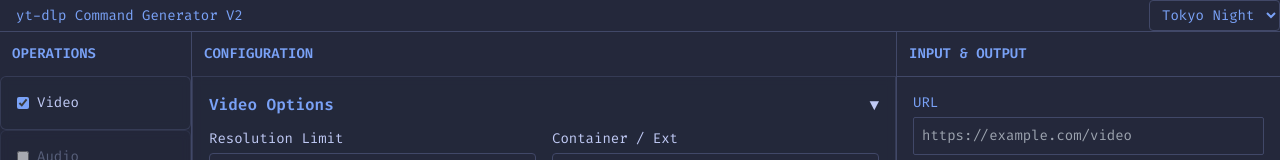
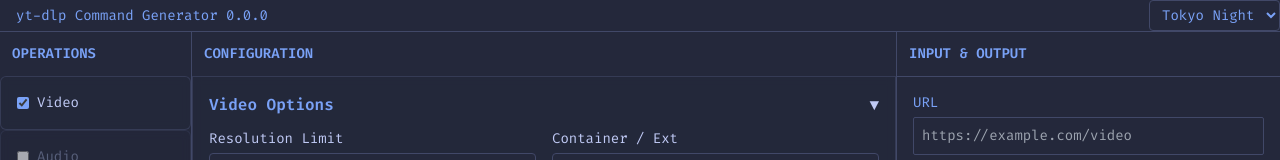
Before and after one commit to pnvttk/yt-dlp-cg, a React (Vite) app: page / in a window 1280 px wide. Shown: the top 160 px of the page. Built offline with nearby package versions, Linux system fonts and the light colour scheme.

Commit message:
feat: add version display

```diff
--- a/src/app/LayoutV2.tsx
+++ b/src/app/LayoutV2.tsx
@@ -23,7 +23,7 @@ export function LayoutV2() {
         <div className="h-screen flex flex-col font-mono">
             {/* Header */}
             <header className="h-8 bg-surface border-b border-border flex items-center pl-4 text-primary text-sm">
-                <span>yt-dlp Command Generator V2</span>
+                <span>yt-dlp Command Generator {__APP_VERSION__}</span>
 
                 <ThemeSelector />
             </header>
--- /dev/null
+++ b/src/vite-env.d.ts
@@ -0,0 +1 @@
+declare const __APP_VERSION__: string
--- a/vite.config.ts
+++ b/vite.config.ts
@@ -1,6 +1,8 @@
+import react from '@vitejs/plugin-react'
 import { defineConfig } from 'vite'
-import react from '@vitejs/plugin-react'
 import { resolve } from 'path'
+
+import packageJson from './package.json'
 
 export default defineConfig({
     base: './',
@@ -10,4 +12,8 @@ export default defineConfig({
             '@': resolve(__dirname, 'src'),
         },
     },
+
+    define: {
+        __APP_VERSION__: JSON.stringify(packageJson.version),
+    },
 })
```
